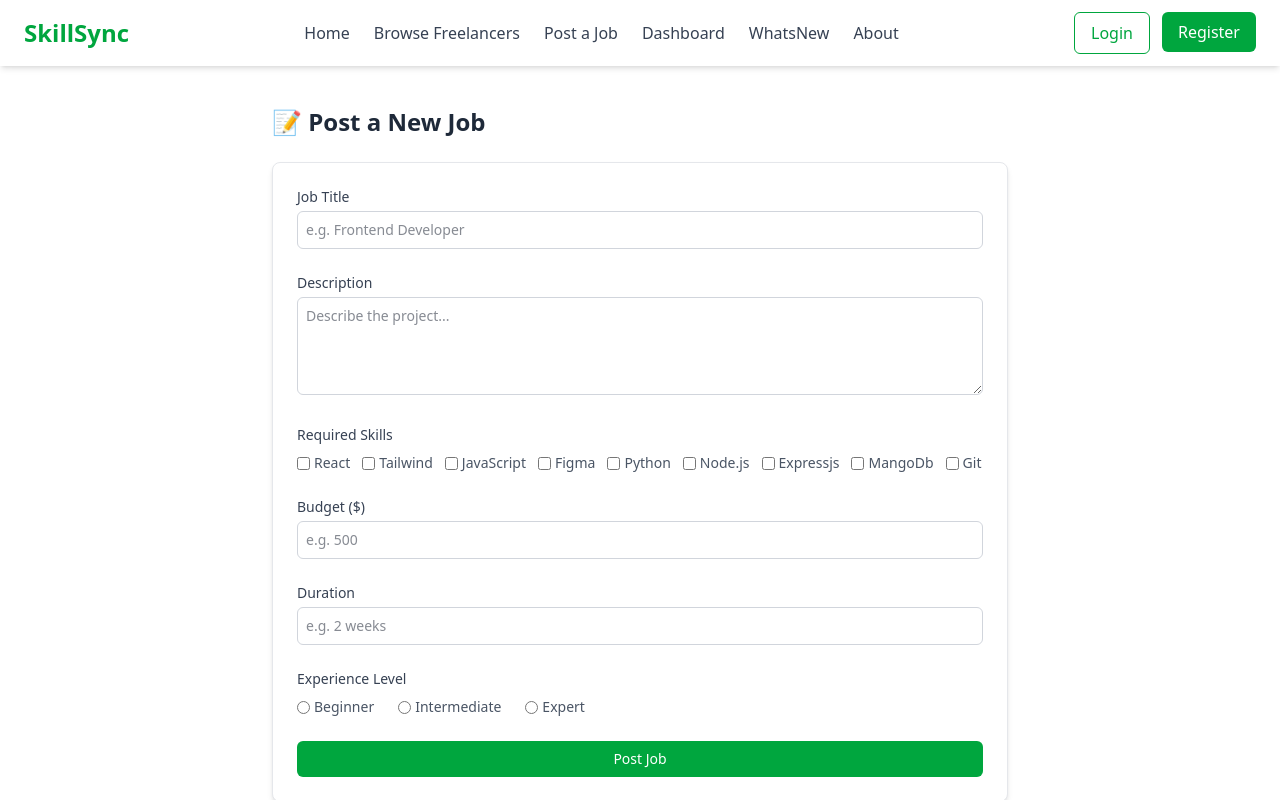
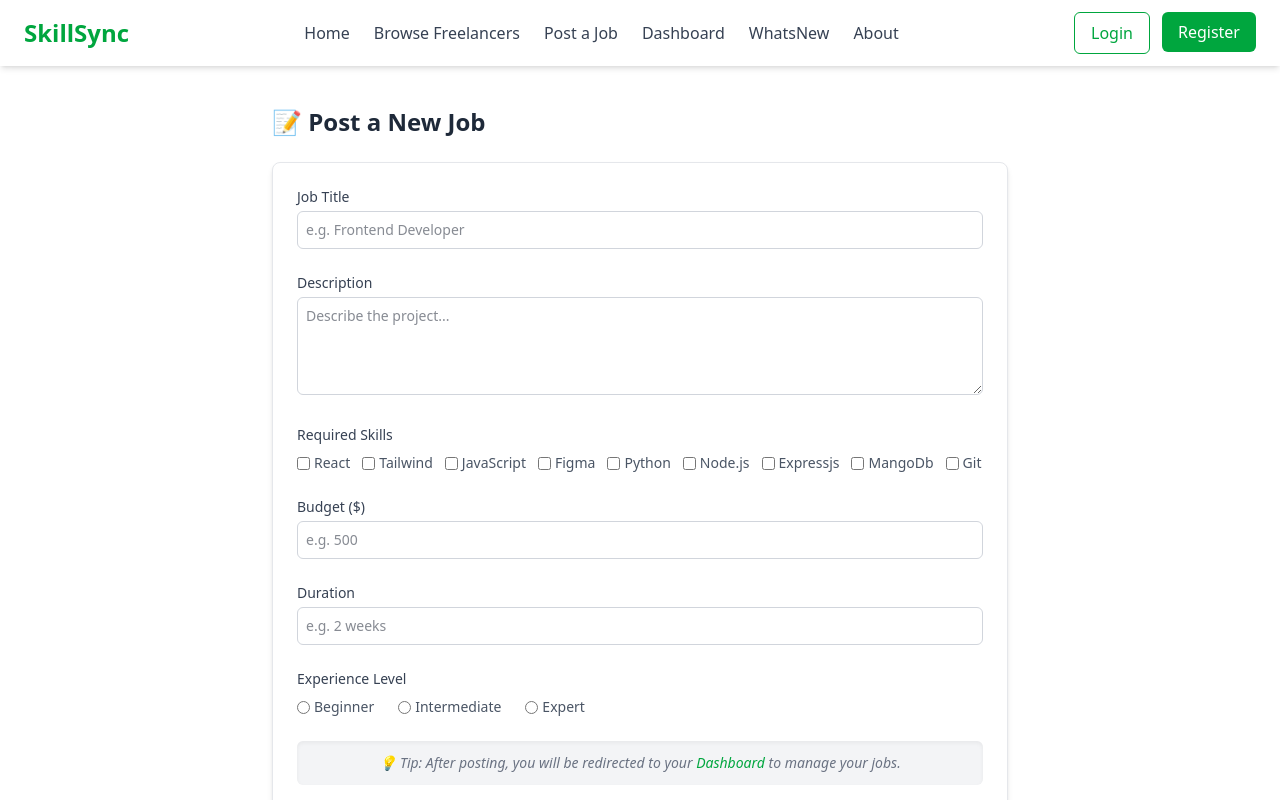
Before and after one commit to surya77-dev/SkillSync, a React (Vite) app in the folder skill-sync/: page /post-job in a window 1280 px wide. Shown: the top 800 px of the page. Built offline with nearby package versions, Linux system fonts and the light colour scheme.

Commit message:
added feature to redirect to dasboard from postajob

```diff
--- a/skill-sync/src/pages/PostJob.jsx
+++ b/skill-sync/src/pages/PostJob.jsx
@@ -1,13 +1,13 @@
 import React, { useState } from 'react';
+import { useNavigate } from 'react-router-dom'; // ✅ For routing after post
 import { usePost } from "../context/usePost";
 
-
-
-const skillsList = ["React", "Tailwind", "JavaScript", "Figma", "Python", "Node.js","Expressjs","MangoDb","Git"];
+const skillsList = ["React", "Tailwind", "JavaScript", "Figma", "Python", "Node.js", "Expressjs", "MangoDb", "Git"];
 const levels = ["Beginner", "Intermediate", "Expert"];
 
 const PostJob = () => {
   const { storeJob } = usePost();
+  const navigate = useNavigate();
 
   const [formData, setFormData] = useState({
     title: "",
@@ -72,6 +72,9 @@ const PostJob = () => {
     });
 
     alert("🎉 Job posted successfully!");
+
+    // ✅ Redirect to Dashboard after posting
+    navigate("/dashboard");
   };
 
   return (
@@ -174,6 +177,17 @@ const PostJob = () => {
           </div>
         </div>
 
+        {/* Note to Dashboard */}
+        <div className="mt-4 bg-gray-100 shadow-inner rounded-md p-3 text-center">
+          <p className="text-sm text-gray-500 italic">
+            💡 Tip: After posting, you will be redirected to your{" "}
+            <a href="/dashboard" className="text-green-600 hover:underline">
+              Dashboard
+            </a>{" "}
+            to manage your jobs.
+          </p>
+        </div>
+
         {/* Submit */}
         <div>
           <button
```
